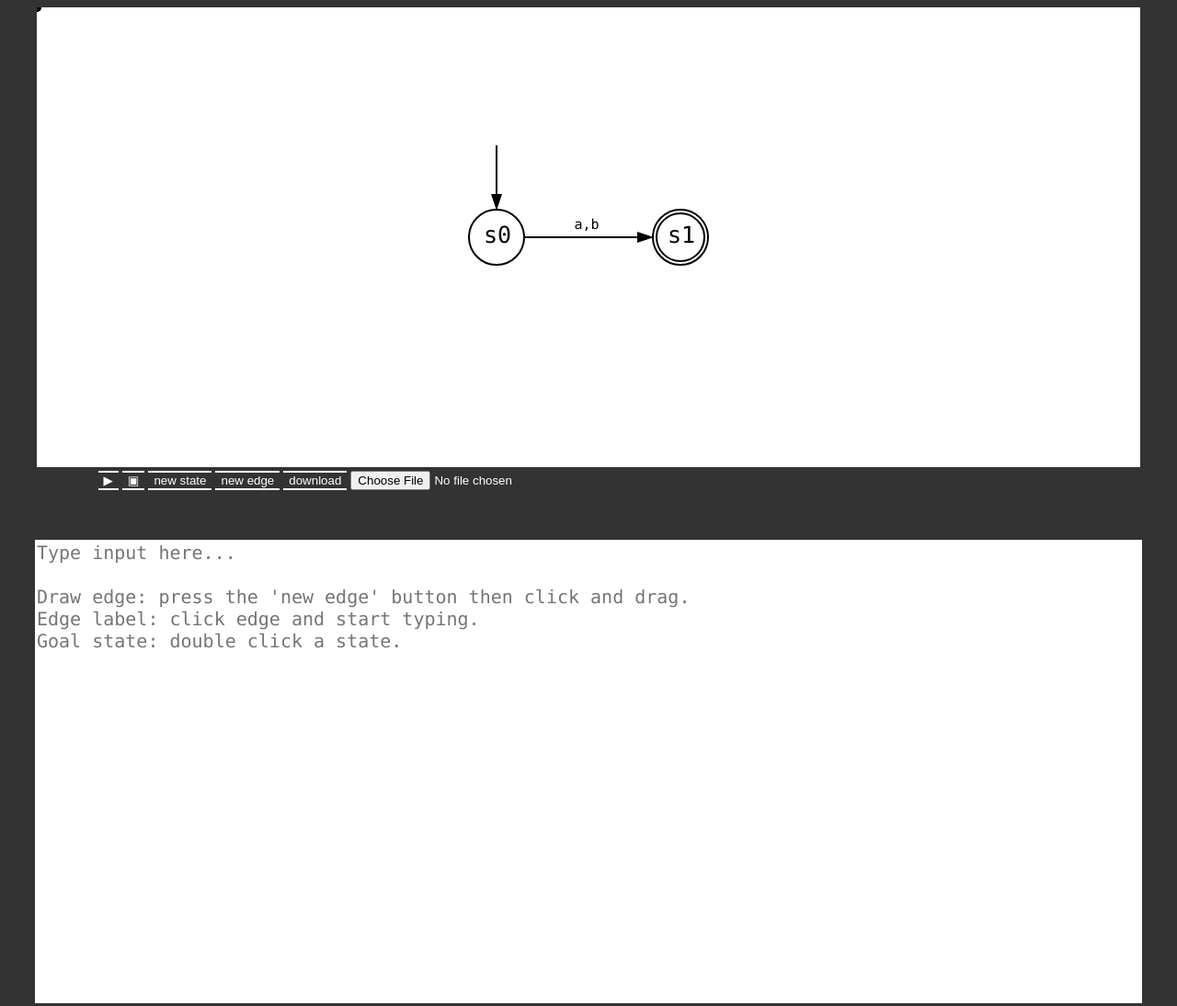
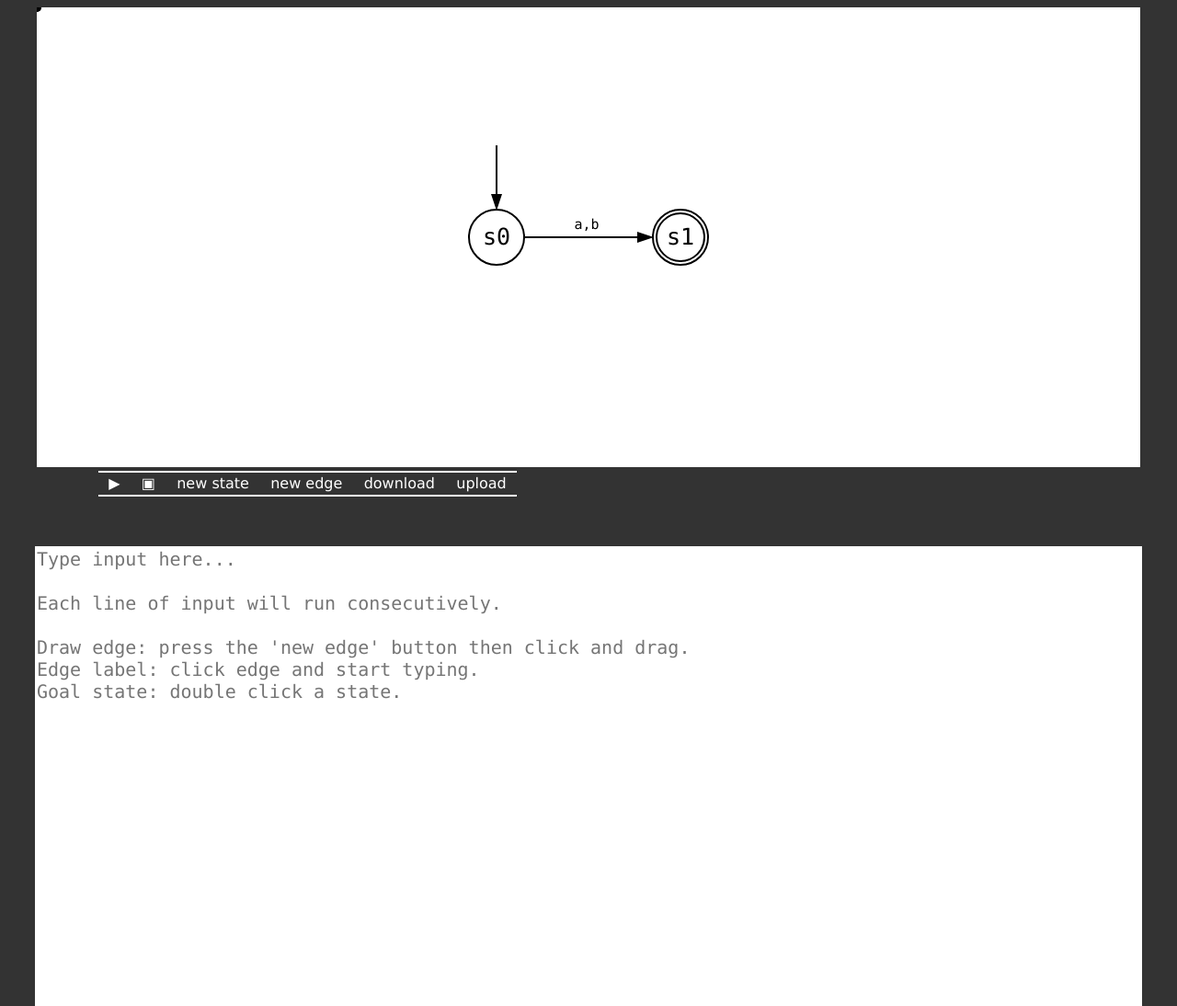
Before and after one commit to adrianclinansmith/AutomatonGraph, a website: page public/index.html in a window 1280 px wide. Shown: the top 1094 px of the page at 92% size. Drawn offline with Linux system fonts and the light colour scheme.

Commit message:
Upload input is styled like the other buttons

```diff
--- a/public/css/style.css
+++ b/public/css/style.css
@@ -12,6 +12,7 @@ body {
 }
 
 #buttonsDiv {
+    display: flex;
     text-align: left;
     padding-left: 7.8%;
 }
@@ -20,21 +21,27 @@ input:focus, select:focus {
     outline: none;
 }
 
-button {
+.button {
     background-color: #333;
     border: none;
     border-top: 2px solid white;
     border-bottom: 2px solid white;
     color: white;
     display: inline-block;
+    font-family: 'Lucida Grande', sans-serif;
+    font-size: medium;
+    padding-bottom: 0.2%;
+    padding-top: 0.2%;
+    padding-left: 1%;
+    padding-right: 1%;
 }
 
-button:hover {
+.button:hover {
     border-color: lightblue;
     color: lightblue;
 }
 
-button:active {
+.button:active {
     border-color: grey;
     color: grey;
 }
@@ -55,6 +62,10 @@ button:active {
     width: 100px;
 }
 
+#uploadButton {
+    display: none;
+}
+
 /*
 disable pointer-events: https://stackoverflow.com/questions/7700051
 adjust text input width: https://stackoverflow.com/questions/3392493
--- a/public/index.html
+++ b/public/index.html
@@ -14,7 +14,7 @@
 		<svg xmlns="http://www.w3.org/2000/svg" class='svg-graph' height="500" width="1200"
 			 style="background-color:white;" id="svg">
 			 <!-- graph style  -->
-			<style>
+			<style id="graph-style">
 				.edge {
 					fill: none;
 					stroke: black;
@@ -139,18 +139,23 @@
 	</div>
 	<!-- buttons  -->
 	<div id="buttonsDiv">
-		<button id="playPauseButton">▶</button>
-		<button id="stopButton">▣</button>
-		<button id="newStateButton">new state</button>
-		<button id="newEdgeButton">new edge</button>
-		<button id="downloadButton">download</button>
-		<input type="file" name="upload" id="uploadButton">
+		<button id="playPauseButton" class="button">▶</button>
+		<button id="stopButton" class="button">▣</button>
+		<button id="newStateButton" class="button">new state</button>
+		<button id="newEdgeButton" class="button">new edge</button>
+		<button id="downloadButton" class="button">download</button>
+		<button for="uploadButton" class="button">
+			upload
+			<input type="file" name="upload" id="uploadButton">
+		</label>
 	</div>
 	<br><br>
 	<label id="resultLabel"></label>
 	<br>
 	<!-- User Input -->
 	<textarea id="inputEditor" spellcheck="false" placeholder="Type input here...
+
+Each line of input will run consecutively.
 
 Draw edge: press the 'new edge' button then click and drag.
 Edge label: click edge and start typing.
--- a/public/js/init.js
+++ b/public/js/init.js
@@ -21,11 +21,15 @@ let graph;
 // ************************************************************************
 
 window.onload = function() {
-    console.log('page loaded');
     if (navigator.userAgent.indexOf('Firefox') !== -1) {
         console.log('firefox');
     } else if (navigator.userAgent.indexOf('Chrome') !== -1) {
-        console.log('chrome');
+        const stateGTemplate = document.getElementById('state-g-template');
+        const foTemplate = stateGTemplate.children[2];
+        const x = `${parseInt(foTemplate.getAttributeNS(null, 'x')) - 1}`;
+        const y = `${parseInt(foTemplate.getAttributeNS(null, 'y')) + 2}`;
+        foTemplate.setAttributeNS(null, 'x', x);
+        foTemplate.setAttributeNS(null, 'y', y);
     }
     graph = initGraph();
     const midx = graph.svg.clientWidth / 2;
```
